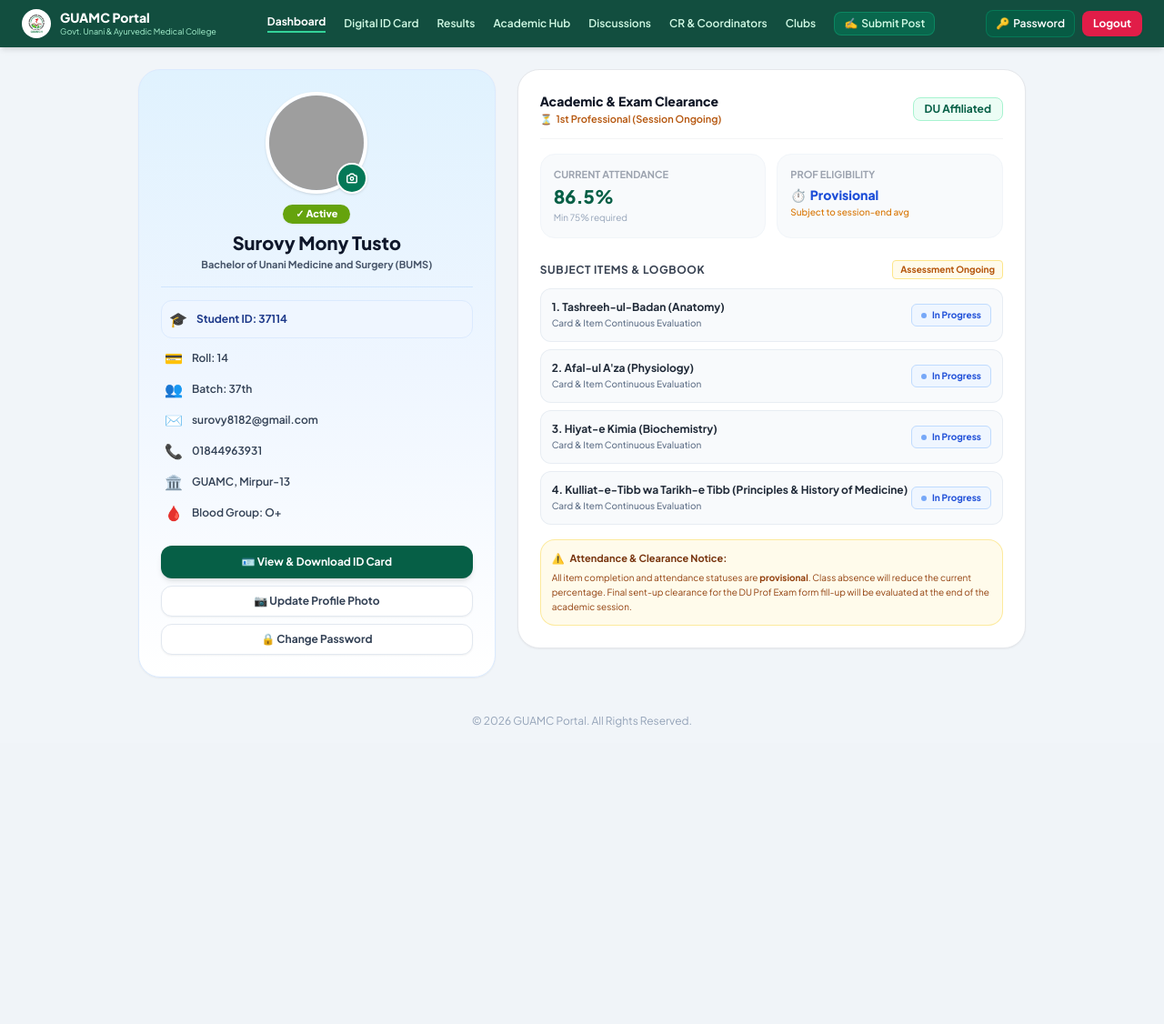
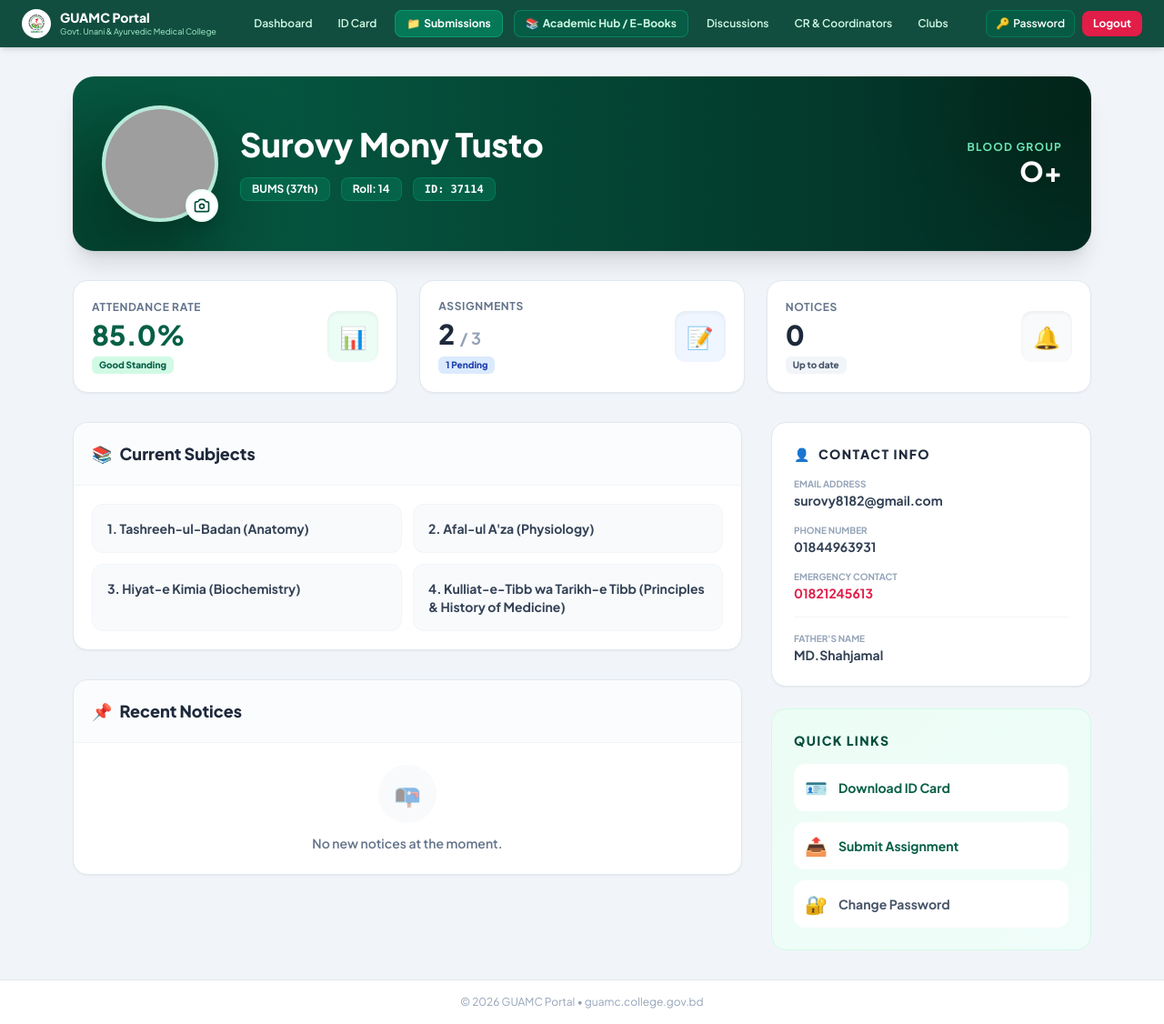
Before and after one commit to niloyxahc-dotcom/guamc-student-portal, a Flask app: page /dashboard in a window 1280 px wide. Shown: the whole page at 91% size. Before the commit the page ends 800 px from the top, so only its background shows below. Run offline with Flask 3, Linux system fonts and the light colour scheme; a user stored in the database is signed in; data comes from the database, SQL or seed files in the repository; data that the repository does not hold is empty; some libraries are stand-ins or nearby versions; grey boxes are pictures that could not be loaded.

Commit message:
Implement live dynamic attendance from database

```diff
--- a/templates/dashboard.html
+++ b/templates/dashboard.html
@@ -1,248 +1,185 @@
-<!DOCTYPE html>
-<html lang="en">
-<head>
-    <meta charset="UTF-8">
-    <meta name="viewport" content="width=device-width, initial-scale=1.0">
-    <title>GUAMC Portal - Student Dashboard</title>
-    <script src="https://cdn.tailwindcss.com"></script>
-    <link href="https://fonts.googleapis.com/css2?family=Plus+Jakarta+Sans:wght@400;500;600;700;800&display=swap" rel="stylesheet">
-    <style>
-        body { font-family: 'Plus Jakarta Sans', sans-serif; background-color: #f1f5f9; }
-        .no-scrollbar::-webkit-scrollbar { display: none; }
-        .no-scrollbar { -ms-overflow-style: none; scrollbar-width: none; }
-    </style>
-</head>
-<body class="min-h-screen flex flex-col justify-between">
+{% extends "base.html" %}
+{% block title %}Dashboard - GUAMC Portal{% endblock %}
 
-    <!-- Top Navigation Header -->
-    <header class="bg-[#124e3f] text-white sticky top-0 z-50 shadow-md">
-        <div class="max-w-7xl mx-auto px-4 sm:px-6 py-2.5 flex items-center justify-between gap-4">
+{% block content %}
+<div class="max-w-6xl mx-auto px-4 py-8">
 
-            <div class="flex items-center gap-2.5 shrink-0">
-                <img src="{{ url_for('static', filename='logo.jpeg') }}" alt="Logo" class="h-8 w-auto object-contain bg-white rounded-full p-0.5">
-                <div>
-                    <h1 class="font-extrabold text-sm leading-tight">GUAMC Portal</h1>
-                    <p class="text-[9px] text-emerald-200">Govt. Unani & Ayurvedic Medical College</p>
+    <!-- Welcome Header -->
+    <div class="bg-gradient-to-r from-emerald-800 to-emerald-950 rounded-3xl p-6 md:p-8 text-white shadow-xl mb-8 relative overflow-hidden">
+        <div class="relative z-10 flex flex-col md:flex-row items-center gap-6">
+            <div class="relative group">
+                <img src="{{ current_user.photo or url_for('static', filename='images/default_avatar.png') }}"
+                     alt="Profile"
+                     class="w-28 h-28 md:w-32 md:h-32 rounded-full border-4 border-emerald-500/30 object-cover shadow-2xl bg-white">
+
+                <!-- Upload Photo Form -->
+                <form action="{{ url_for('upload_photo') }}" method="POST" enctype="multipart/form-data" class="absolute bottom-0 right-0 bg-white text-emerald-900 p-1.5 rounded-full shadow-lg border-2 border-emerald-50 cursor-pointer hover:bg-emerald-50 transition">
+                    <label for="photo-upload" class="cursor-pointer">
+                        <svg class="w-5 h-5" fill="none" stroke="currentColor" viewBox="0 0 24 24">
+                            <path stroke-linecap="round" stroke-linejoin="round" stroke-width="2" d="M3 9a2 2 0 012-2h.93a2 2 0 001.664-.89l.812-1.22A2 2 0 0110.07 4h3.86a2 2 0 011.664.89l.812 1.22A2 2 0 0018.07 7H19a2 2 0 012 2v9a2 2 0 01-2 2H5a2 2 0 01-2-2V9z"></path>
+                            <path stroke-linecap="round" stroke-linejoin="round" stroke-width="2" d="M15 13a3 3 0 11-6 0 3 3 0 016 0z"></path>
+                        </svg>
+                    </label>
+                    <input id="photo-upload" type="file" name="photo" class="hidden" onchange="this.form.submit()">
+                </form>
+            </div>
+
+            <div class="text-center md:text-left flex-1">
+                <h1 class="text-3xl md:text-4xl font-black mb-2">{{ current_user.name_english }}</h1>
+                <p class="text-emerald-100 font-medium text-sm md:text-base mb-4 opacity-90">{{ current_user.name_bangla or '' }}</p>
+
+                <div class="flex flex-wrap items-center justify-center md:justify-start gap-3">
+                    <span class="px-3 py-1 bg-emerald-700/50 backdrop-blur-sm rounded-lg text-xs font-bold border border-emerald-600/50">
+                        {{ current_user.course }} ({{ current_user.batch }})
+                    </span>
+                    <span class="px-3 py-1 bg-emerald-700/50 backdrop-blur-sm rounded-lg text-xs font-bold border border-emerald-600/50">
+                        Roll: {{ current_user.roll_no }}
+                    </span>
+                    <span class="px-3 py-1 bg-emerald-700/50 backdrop-blur-sm rounded-lg text-xs font-bold border border-emerald-600/50 font-mono">
+                        ID: {{ current_user.unique_id }}
+                    </span>
                 </div>
             </div>
 
-            <!-- Navbar Links (Submission সহ) -->
-            <nav class="hidden lg:flex items-center gap-5 text-xs font-semibold text-emerald-100">
-                <a href="{{ url_for('dashboard') }}" class="text-white font-bold border-b-2 border-emerald-400 pb-0.5">Dashboard</a>
-                <a href="{{ url_for('id_card') }}" class="hover:text-white transition">Digital ID Card</a>
-                <a href="#" class="hover:text-white transition">Results</a>
-                <a href="#" class="hover:text-white transition">Academic Hub</a>
-                <a href="#" class="hover:text-white transition">Discussions</a>
-                <a href="#" class="hover:text-white transition">CR & Coordinators</a>
-                <a href="#" class="hover:text-white transition">Clubs</a>
-                <a href="#" class="hover:text-white transition bg-emerald-700/60 px-2.5 py-1 rounded-lg border border-emerald-500/40 flex items-center gap-1">
-                    <span>✍️</span> Submit Post
-                </a>
-            </nav>
-
-            <div class="flex items-center gap-2 shrink-0">
-                <a href="{{ url_for('change_password') }}" class="px-2.5 py-1.5 rounded-lg bg-emerald-800/80 hover:bg-emerald-700 text-white text-xs font-semibold transition border border-emerald-600/50 flex items-center gap-1">
-                    <span>🔑</span> <span class="hidden sm:inline">Password</span>
-                </a>
-                <a href="{{ url_for('logout') }}" class="px-3 py-1.5 rounded-lg bg-rose-600 hover:bg-rose-700 text-white text-xs font-bold transition shadow-sm">
-                    Logout
-                </a>
+            <div class="hidden md:flex flex-col items-end gap-2">
+                <div class="text-right">
+                    <p class="text-xs font-bold text-emerald-300 uppercase tracking-widest">Blood Group</p>
+                    <p class="text-3xl font-black text-white drop-shadow-md">{{ current_user.blood_group or 'N/A' }}</p>
                 </div>
-
-        </div>
-
-        <!-- Mobile Scroll Menu (Submission সহ) -->
-        <div class="lg:hidden flex items-center gap-4 px-4 py-2 bg-[#0e3f33] text-[11px] font-medium text-emerald-200 overflow-x-auto no-scrollbar border-t border-emerald-800/60">
-            <a href="{{ url_for('dashboard') }}" class="text-white font-bold shrink-0">Dashboard</a>
-            <a href="{{ url_for('id_card') }}" class="shrink-0 hover:text-white">ID Card</a>
-            <a href="#" class="shrink-0 hover:text-white">Results</a>
-            <a href="#" class="shrink-0 hover:text-white">Academic Hub</a>
-            <a href="#" class="shrink-0 hover:text-white">Discussions</a>
-            <a href="#" class="shrink-0 hover:text-white">CR & Coordinators</a>
-            <a href="#" class="shrink-0 hover:text-white">Clubs</a>
-            <a href="#" class="shrink-0 text-emerald-300 font-bold hover:text-white flex items-center gap-1">
-                <span>✍️</span> Submit Post
-            </a>
-        </div>
-    </header>
-
-    <!-- Main Container -->
-    <main class="max-w-5xl w-full mx-auto p-4 sm:p-6 my-auto">
-
-        {% with messages = get_flashed_messages(with_categories=true) %}
-          {% if messages %}
-            {% for category, message in messages %}
-              <div class="mb-4 p-3 text-xs font-bold rounded-xl {% if category == 'success' %}bg-emerald-50 text-emerald-800 border border-emerald-200{% else %}bg-rose-50 text-rose-700 border border-rose-200{% endif %}">
-                {{ message }}
-              </div>
-            {% endfor %}
-          {% endif %}
-        {% endwith %}
-
-        <div class="grid grid-cols-1 md:grid-cols-12 gap-6 items-start">
-
-            <!-- Left Side: Profile Card -->
-            <div class="md:col-span-5 bg-gradient-to-b from-[#e0f2fe] via-[#eff6ff] to-white rounded-3xl shadow-sm border border-blue-100 p-6 flex flex-col items-center text-center">
-
-                <!-- Avatar with Upload Overlay -->
-                <div class="relative group mb-3">
-                    <div class="w-28 h-28 rounded-full overflow-hidden border-4 border-white shadow bg-blue-100 flex items-center justify-center">
-                        <img src="{{ url_for('user_avatar', user_id=current_user.id) }}" alt="{{ current_user.name_english }}" class="w-full h-full object-cover">
-                    </div>
-
-                    <form id="photoForm" action="{{ url_for('upload_photo') }}" method="POST" enctype="multipart/form-data" class="hidden">
-                        <input type="file" name="photo" id="photoInput" accept="image/*" onchange="document.getElementById('photoForm').submit();">
-                    </form>
-
-                    <button type="button" onclick="document.getElementById('photoInput').click();" title="Change Photo" class="absolute bottom-0 right-0 bg-emerald-700 hover:bg-emerald-800 text-white p-2 rounded-full shadow border-2 border-white transition flex items-center justify-center">
-                        <svg class="w-3.5 h-3.5" fill="none" stroke="currentColor" viewBox="0 0 24 24">
-                            <path stroke-linecap="round" stroke-linejoin="round" stroke-width="2.5" d="M3 9a2 2 0 012-2h.93a2 2 0 001.664-.89l.812-1.22A2 2 0 0110.07 4h3.86a2 2 0 011.664.89l.812 1.22A2 2 0 0018.07 7H19a2 2 0 012 2v9a2 2 0 01-2 2H5a2 2 0 01-2-2V9z"/>
-                            <path stroke-linecap="round" stroke-linejoin="round" stroke-width="2.5" d="M15 13a3 3 0 11-6 0 3 3 0 016 0z"/>
-                        </svg>
-                    </button>
-                </div>
-
-                <span class="inline-flex items-center px-3.5 py-0.5 rounded-full text-[11px] font-black bg-[#65a30d] text-white mb-2 shadow-sm">
-                    ✓ Active
-                </span>
-
-                <h2 class="text-xl font-black text-slate-900 leading-tight">
-                    {{ current_user.name_english or current_user.name_bangla }}
-                </h2>
-                <p class="text-[11px] font-bold text-slate-600 mt-1 mb-4">
-                    {% if 'BAMS' in (current_user.course or '') %}
-                        Bachelor of Ayurvedic Medicine and Surgery (BAMS)
-                    {% else %}
-                        Bachelor of Unani Medicine and Surgery (BUMS)
-                    {% endif %}
-                </p>
-
-                <div class="w-full space-y-2.5 text-left text-xs font-semibold text-slate-700 border-t border-blue-200/60 pt-3.5">
-                    <div class="flex items-center gap-2.5 font-bold text-blue-900 bg-blue-50 p-2 rounded-xl border border-blue-100">
-                        <span class="text-base">🎓</span>
-                        <span>Student ID: {{ current_user.unique_id }}</span>
-                    </div>
-
-                    <div class="flex items-center gap-2.5 px-1">
-                        <span class="text-base">💳</span>
-                        <span>Roll: {{ current_user.roll_no }}</span>
-                    </div>
-
-                    <div class="flex items-center gap-2.5 px-1">
-                        <span class="text-base">👥</span>
-                        <span>Batch: {{ current_user.batch or '37th' }}</span>
-                    </div>
-
-                    <div class="flex items-center gap-2.5 px-1">
-                        <span class="text-base">✉️</span>
-                        <span class="truncate">{{ current_user.email }}</span>
-                    </div>
-
-                    {% if current_user.contact_number %}
-                    <div class="flex items-center gap-2.5 px-1">
-                        <span class="text-base">📞</span>
-                        <span>{{ current_user.contact_number }}</span>
-                    </div>
-                    {% endif %}
-
-                    <div class="flex items-center gap-2.5 px-1">
-                        <span class="text-base">🏛️</span>
-                        <span>GUAMC, Mirpur-13</span>
-                    </div>
-
-                    <div class="flex items-center gap-2.5 px-1">
-                        <span class="text-base text-red-500">🩸</span>
-                        <span>Blood Group: {{ current_user.blood_group or 'A+' }}</span>
             </div>
         </div>
 
-                <!-- Action Buttons -->
-                <div class="w-full pt-4 mt-2 flex flex-col gap-2">
-                    <a href="{{ url_for('id_card') }}" class="w-full py-2.5 px-3 bg-emerald-800 hover:bg-emerald-900 text-white rounded-xl font-bold text-xs flex items-center justify-center gap-2 transition shadow-md">
-                        <span>🪪 View & Download ID Card</span>
-                    </a>
-                    <button type="button" onclick="document.getElementById('photoInput').click();" class="w-full py-2 px-3 bg-white hover:bg-slate-50 border border-slate-200 text-slate-700 rounded-xl font-bold text-xs flex items-center justify-center gap-2 transition shadow-sm">
-                        <span>📷 Update Profile Photo</span>
-                    </button>
-                    <a href="{{ url_for('change_password') }}" class="w-full py-2 px-3 bg-white hover:bg-slate-50 border border-slate-200 text-slate-700 rounded-xl font-bold text-xs flex items-center justify-center gap-2 transition shadow-sm">
-                        <span>🔒 Change Password</span>
-                    </a>
+        <!-- Decorative bg -->
+        <div class="absolute -top-24 -right-24 w-64 h-64 bg-emerald-600 rounded-full mix-blend-multiply filter blur-3xl opacity-50 animate-blob"></div>
+        <div class="absolute -bottom-24 -left-24 w-64 h-64 bg-emerald-900 rounded-full mix-blend-multiply filter blur-3xl opacity-50 animate-blob animation-delay-2000"></div>
     </div>
 
-            </div>
-
-            <!-- Right Side: Academic Clearance Card -->
-            <div class="md:col-span-7 bg-white rounded-3xl shadow-sm border border-gray-200 p-6 space-y-4">
-
-                <div class="flex justify-between items-center pb-3 border-b border-gray-100">
+    <!-- Stats Grid -->
+    <div class="grid grid-cols-1 md:grid-cols-3 gap-6 mb-8">
+        <!-- Live Attendance Card -->
+        <div class="bg-white p-5 rounded-2xl border border-slate-200 shadow-sm flex items-center justify-between hover:shadow-md transition">
             <div>
-                        <h3 class="text-sm font-extrabold text-gray-900">Academic & Exam Clearance</h3>
-                        <p class="text-[11px] text-amber-700 font-semibold flex items-center gap-1 mt-0.5">
-                            <span>⏳</span> 1st Professional (Session Ongoing)
+                <p class="text-xs font-bold text-slate-500 uppercase tracking-wider">Attendance Rate</p>
+                <p class="text-3xl font-black text-emerald-800 mt-1">
+                    {{ "%.1f"|format(current_user.attendance or 85.0) }}%
                 </p>
-                    </div>
-                    <span class="px-3 py-1 bg-emerald-50 text-emerald-800 text-xs font-bold rounded-lg border border-emerald-200">
-                        DU Affiliated
+                <span class="inline-block mt-1.5 px-2 py-0.5 bg-emerald-100 text-emerald-800 text-[10px] font-extrabold rounded-md">
+                    {% if (current_user.attendance or 85.0) >= 75.0 %}Good Standing{% else %}Needs Attention{% endif %}
                 </span>
             </div>
-
-                <!-- Metrics Grid -->
-                <div class="grid grid-cols-2 gap-3">
-                    <div class="p-3.5 bg-slate-50 rounded-2xl border border-slate-100">
-                        <p class="text-[11px] font-bold text-gray-400 uppercase">Current Attendance</p>
-                        <p class="text-xl font-black text-emerald-800 mt-0.5">86.5%</p>
-                        <p class="text-[10px] text-slate-400 mt-0.5">Min 75% required</p>
-                    </div>
-                    <div class="p-3.5 bg-slate-50 rounded-2xl border border-slate-100">
-                        <p class="text-[11px] font-bold text-gray-400 uppercase">Prof Eligibility</p>
-                        <p class="text-sm font-extrabold text-blue-700 mt-1 flex items-center gap-1">
-                            <span>⏱️</span> Provisional
-                        </p>
-                        <p class="text-[10px] text-amber-600 font-medium mt-0.5">Subject to session-end avg</p>
+            <div class="w-14 h-14 rounded-xl bg-emerald-50 text-emerald-600 flex items-center justify-center text-2xl shadow-inner">
+                📊
             </div>
         </div>
 
-                <!-- Subject Items List -->
-                <div class="pt-2">
-                    <div class="flex justify-between items-center mb-2.5">
-                        <h4 class="text-xs font-bold text-gray-700 uppercase tracking-wider">Subject Items & Logbook</h4>
-                        <span class="text-[10px] text-amber-700 font-bold bg-amber-50 px-2 py-0.5 rounded border border-amber-200">Assessment Ongoing</span>
+        <div class="bg-white p-5 rounded-2xl border border-slate-200 shadow-sm flex items-center justify-between hover:shadow-md transition">
+            <div>
+                <p class="text-xs font-bold text-slate-500 uppercase tracking-wider">Assignments</p>
+                <p class="text-3xl font-black text-slate-800 mt-1">2 <span class="text-lg text-slate-400 font-bold">/ 3</span></p>
+                <span class="inline-block mt-1.5 px-2 py-0.5 bg-blue-100 text-blue-800 text-[10px] font-extrabold rounded-md">1 Pending</span>
+            </div>
+            <div class="w-14 h-14 rounded-xl bg-blue-50 text-blue-600 flex items-center justify-center text-2xl shadow-inner">
+                📝
+            </div>
         </div>
 
-                    <div class="space-y-2">
-                        {% for sub in subjects %}
-                        <div class="p-3 bg-slate-50 rounded-xl border border-slate-200/70 flex justify-between items-center">
+        <div class="bg-white p-5 rounded-2xl border border-slate-200 shadow-sm flex items-center justify-between hover:shadow-md transition">
             <div>
-                                <p class="text-xs font-bold text-gray-800">{{ sub.name }}</p>
-                                <p class="text-[10px] text-slate-500 font-medium mt-0.5">Card & Item Continuous Evaluation</p>
+                <p class="text-xs font-bold text-slate-500 uppercase tracking-wider">Notices</p>
+                <p class="text-3xl font-black text-slate-800 mt-1">0</p>
+                <span class="inline-block mt-1.5 px-2 py-0.5 bg-slate-100 text-slate-600 text-[10px] font-extrabold rounded-md">Up to date</span>
             </div>
-                            <span class="text-[10px] font-bold text-blue-700 bg-blue-50 border border-blue-200 px-2.5 py-1 rounded-md flex items-center gap-1.5 shrink-0">
-                                <span class="w-1.5 h-1.5 rounded-full bg-blue-500 animate-pulse"></span> In Progress
-                            </span>
+            <div class="w-14 h-14 rounded-xl bg-slate-50 text-slate-600 flex items-center justify-center text-2xl shadow-inner">
+                🔔
+            </div>
+        </div>
+    </div>
+
+    <div class="grid grid-cols-1 lg:grid-cols-3 gap-8">
+
+        <!-- Left Column: Subjects & Quick Info -->
+        <div class="lg:col-span-2 space-y-8">
+
+            <!-- Current Subjects -->
+            <div class="bg-white rounded-2xl border border-slate-200 shadow-sm overflow-hidden">
+                <div class="p-5 border-b border-slate-100 flex justify-between items-center bg-slate-50/50">
+                    <h2 class="text-lg font-black text-slate-800 flex items-center gap-2">
+                        <span>📚</span> Current Subjects
+                    </h2>
+                </div>
+                <div class="p-5">
+                    <div class="grid grid-cols-1 md:grid-cols-2 gap-3">
+                        {% for subject in subjects %}
+                        <div class="p-4 rounded-xl border border-slate-100 bg-slate-50 hover:bg-emerald-50 hover:border-emerald-100 transition group cursor-default">
+                            <p class="text-sm font-bold text-slate-700 group-hover:text-emerald-900">{{ subject.name }}</p>
                         </div>
                         {% endfor %}
                     </div>
                 </div>
+            </div>
 
-                <!-- Academic Advisory Note -->
-                <div class="p-3 bg-amber-50 rounded-2xl border border-amber-200/80 text-[11px] text-amber-900 space-y-1">
-                    <p class="font-bold flex items-center gap-1.5">
-                        <span>⚠️</span> Attendance & Clearance Notice:
-                    </p>
-                    <p class="leading-relaxed text-[10px] text-amber-800">
-                        All item completion and attendance statuses are <strong>provisional</strong>. Class absence will reduce the current percentage. Final sent-up clearance for the DU Prof Exam form fill-up will be evaluated at the end of the academic session.
-                    </p>
+            <!-- Notice Board Preview -->
+            <div class="bg-white rounded-2xl border border-slate-200 shadow-sm overflow-hidden">
+                <div class="p-5 border-b border-slate-100 flex justify-between items-center bg-slate-50/50">
+                    <h2 class="text-lg font-black text-slate-800 flex items-center gap-2">
+                        <span>📌</span> Recent Notices
+                    </h2>
+                </div>
+                <div class="p-6 text-center">
+                    <div class="w-16 h-16 bg-slate-50 rounded-full flex items-center justify-center mx-auto mb-3">
+                        <span class="text-2xl opacity-50">📭</span>
+                    </div>
+                    <p class="text-slate-500 font-semibold text-sm">No new notices at the moment.</p>
+                </div>
+            </div>
+        </div>
+
+        <!-- Right Column: Profile Info & Quick Actions -->
+        <div class="space-y-6">
+
+            <!-- Personal Info Card -->
+            <div class="bg-white rounded-2xl border border-slate-200 shadow-sm p-6">
+                <h3 class="text-sm font-black text-slate-800 uppercase tracking-widest mb-4 flex items-center gap-2">
+                    <span class="text-emerald-600">👤</span> Contact Info
+                </h3>
+
+                <div class="space-y-4">
+                    <div>
+                        <p class="text-[10px] font-bold text-slate-400 uppercase">Email Address</p>
+                        <p class="text-sm font-bold text-slate-700 break-all">{{ current_user.email }}</p>
+                    </div>
+                    <div>
+                        <p class="text-[10px] font-bold text-slate-400 uppercase">Phone Number</p>
+                        <p class="text-sm font-bold text-slate-700">{{ current_user.contact_number or 'Not provided' }}</p>
+                    </div>
+                    <div>
+                        <p class="text-[10px] font-bold text-slate-400 uppercase">Emergency Contact</p>
+                        <p class="text-sm font-bold text-rose-600">{{ current_user.emergency_medical_contact or 'Not provided' }}</p>
+                    </div>
+                    <div class="pt-4 mt-2 border-t border-slate-100">
+                        <p class="text-[10px] font-bold text-slate-400 uppercase">Father's Name</p>
+                        <p class="text-sm font-bold text-slate-700">{{ current_user.father_name or 'N/A' }}</p>
+                    </div>
+                </div>
+            </div>
+
+            <!-- Quick Actions -->
+            <div class="bg-gradient-to-br from-emerald-50 to-teal-50 rounded-2xl border border-emerald-100 p-6">
+                <h3 class="text-sm font-black text-emerald-900 uppercase tracking-widest mb-4">Quick Links</h3>
+                <div class="space-y-3">
+                    <a href="{{ url_for('id_card') }}" class="flex items-center gap-3 p-3 bg-white rounded-xl text-sm font-bold text-emerald-800 hover:shadow-md transition">
+                        <span class="text-xl">🪪</span> Download ID Card
+                    </a>
+                    <a href="{{ url_for('submission_hub') }}" class="flex items-center gap-3 p-3 bg-white rounded-xl text-sm font-bold text-emerald-800 hover:shadow-md transition">
+                        <span class="text-xl">📤</span> Submit Assignment
+                    </a>
+                    <a href="{{ url_for('change_password') }}" class="flex items-center gap-3 p-3 bg-white rounded-xl text-sm font-bold text-slate-600 hover:shadow-md transition">
+                        <span class="text-xl">🔐</span> Change Password
+                    </a>
+                </div>
             </div>
 
         </div>
-
     </div>
-
-    </main>
-
-    <footer class="text-center py-4 text-xs text-slate-400">
-        © 2026 GUAMC Portal. All Rights Reserved.
-    </footer>
-
-</body>
-</html>
+</div>
+{% endblock %}
```
Lines whose indentation alone changed are shown as unchanged.
